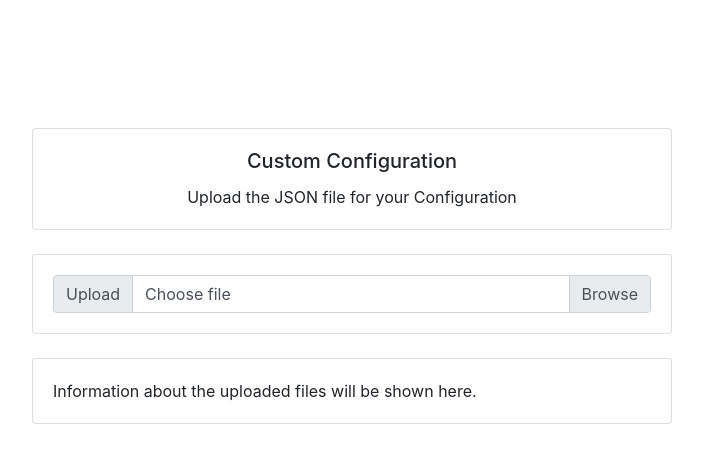
After one commit to gheorghitamutu/IALegoFramework, a Flask app: page /custom_configuration in a window 1280 px wide. The commit adds this page. Shown: the top 463 px of the page, without its empty margins (288-991 px from the left). Run offline with Flask 2, Linux system fonts and the light colour scheme; some libraries are stand-ins or nearby versions.

Commit message:
added configuration check
the user can now check if the required configuration can be build (if the pieces exists) uploading a JSON file

Co-Authored-By: hmanuela <hmanuela@users.noreply.github.com>

```diff
--- a/main.py
+++ b/main.py
@@ -1,8 +1,6 @@
-from flask import Flask, Blueprint, redirect, url_for
-from flask import render_template
+from flask import Flask, Blueprint, redirect, url_for, render_template, request, json, jsonify
+from werkzeug.utils import secure_filename
 from threading import Thread
-from flask import request
-import json
 import os
 from configuration import CommonConfigurations, Configuration
 from piece import CommonPieces, Piece
@@ -178,10 +176,78 @@ def remove_user_made_configurations_files(path):
     return redirect(url_for('configurations'))
 
 
+@app.route('/custom_configuration')
+def custom_configuration():
+    return render_template('custom_configuration.html')
+
+
 @user_made_configurations_bp.route('/configurations/user_made/<path:path>')
 def render_user_configuration_file(path):
     configuration_template_name = os.path.join('{}.html'.format(path))
     return render_template(configuration_template_name)
+
+
+def allowed_file(filename):
+    return '.' in filename and filename.rsplit('.', 1)[1].lower() in ['json']
+
+
+@app.route('/custom_configuration/upload_result', methods=['POST'])
+def configuration_upload():
+    data = dict()
+    file_path = ''
+
+    file = request.files['upload_file']
+    # if user does not select file, browser also
+    # submit an empty part without filename
+    if file.filename == '':
+        data = {'success': False,
+                'supported': False,
+                'message': 'No selected file!'}
+    elif file and allowed_file(file.filename):  # json only
+        filename = secure_filename(file.filename)
+
+        file_path = os.path.join(app.config['UPLOAD_FOLDER'], filename)
+        file.save(file_path)
+    else:
+        data = {'success': False,
+                'supported': False,
+                'message': 'File type not allowed!'}
+
+    supported = True
+
+    if file_path != '':
+        with open(file_path, 'r') as f:
+            json_object = json.load(f)
+
+            if 'matrix-3d' in json_object:
+                matrix_3d = json_object['matrix-3d']
+
+                for matrix in matrix_3d:
+                    matrix_supported = False
+
+                    for name, piece in CommonPieces.items():
+                        if matrix == piece.matrix:
+                            matrix_supported = True
+                            break
+
+                    if not matrix_supported:
+
+                        """
+                            TODO: check user made pieces?
+                        """
+
+                        supported = False
+                        break
+            else:
+                supported = False
+    else:
+        supported = False
+
+    if len(data) == 0:
+        data = {'success': True,
+                'supported': supported,
+                'message': ''}
+    return jsonify(data)
 
 
 def init_components():
@@ -204,7 +270,6 @@ def init_components():
             configuration = Configuration(name=name, pieces=None, user_made=user_made, pieces_names=pieces_names)
             configuration.output_piece_plotly()
 
-#
     # make sure that all pieces are built
     for name, piece in CommonPieces.items():
         piece.output_piece_plotly()
@@ -230,6 +295,9 @@ if __name__ == '__main__':
     thread = Thread(target=init_components)
     thread.start()
 
+    app.config['UPLOAD_FOLDER'] = os.path.join('web', 'uploads')
+    app.config['MAX_CONTENT_LENGTH'] = 16 * 1024 * 1024  # 16  -> raises RequestEntityTooLarge exception
+
     app.register_blueprint(pieces_bp)
     app.register_blueprint(configurations_bp)
     app.register_blueprint(user_made_pieces_bp)
--- a/web/static/css/stylesheet.css
+++ b/web/static/css/stylesheet.css
@@ -19,3 +19,7 @@ body {
     padding: 10px;
     margin: 1em;
 }
+
+#myalert {
+    margin: 1%
+}
--- /dev/null
+++ b/web/static/js/upload.js
@@ -0,0 +1,80 @@
+document.addEventListener('DOMContentLoaded', function() {
+    console.log('DomContentLoaded listener!');
+
+    let xhr = new XMLHttpRequest();
+    let uploaded_file_details = document.getElementById('uploaded_file_details');
+    let uploaded_file_current_innerHTML = '';
+    let at_least_one_file_uploaded = false;
+    let delete_default_message = true;
+
+    document.getElementById('inputGroupFile01').addEventListener('change', function(e) {
+        if (delete_default_message) {
+            uploaded_file_details.innerHTML = '';
+            delete_default_message = false;
+        }
+
+        let file_to_upload = this.files[0];
+
+        if (file_to_upload != null) {
+            let data = new FormData();
+            data.append('upload_file', file_to_upload);
+
+            let url = this.getAttribute('data');
+            xhr.open("POST", url, true);
+            xhr.send(data);
+
+            if (at_least_one_file_uploaded == true) {
+                uploaded_file_current_innerHTML += '<br>';
+            }
+
+            uploaded_file_current_innerHTML += '<div class="card text-center"><div class="card-body"><div class="row">';
+            uploaded_file_current_innerHTML += '<div class="col alert alert-dark" role="alert" id="myalert">' + file_to_upload.name.trim() + '</div>';
+        }
+        else {
+            console.log('File not picked!');
+        }
+
+        this.value = null; // set it on null in order to trigger it when the user tries to upload the same file consecutively
+    });
+
+    xhr.onreadystatechange = function() {
+        if (xhr.readyState == XMLHttpRequest.DONE) {
+            if( xhr.status == 200) {
+                console.log(xhr.responseText);
+
+                let objectJSON = JSON.parse(xhr.responseText);
+
+                if (objectJSON['success'] == true) {
+                    uploaded_file_current_innerHTML += '<div class="col alert alert-success" role="alert" id="myalert">uploaded</div>';
+
+                    if (objectJSON['supported'] == true) {
+                        uploaded_file_current_innerHTML += '<div class="col alert alert-success" role="alert" id="myalert">supported</div>';
+                    }
+                    else {
+                        uploaded_file_current_innerHTML += '<div class="col alert alert-danger" role="alert" id="myalert">supported</div>';
+                    }
+                }
+                else {
+                    uploaded_file_current_innerHTML += '<div class="col alert alert-danger" role="alert" id="myalert">uploaded</div>';
+                }
+
+                if (objectJSON['message'] != '') {
+                    uploaded_file_current_innerHTML += '<div class="col-ms-2 alert alert-dark" role="alert" id="myalert">' + objectJSON['message'] + '</div>';
+                }
+
+            }
+            else {
+                console.log('There has been an error uploading the file!');
+                uploaded_file_current_innerHTML += '<div class="col alert alert-danger" role="alert" id="myalert">There has been an error uploading the file! </div>';
+            }
+
+            uploaded_file_current_innerHTML += '</div></div></div>';
+
+            uploaded_file_details.innerHTML += uploaded_file_current_innerHTML;
+            uploaded_file_current_innerHTML = '';
+
+            at_least_one_file_uploaded = true;
+        }
+    };
+
+}, false);
--- /dev/null
+++ b/web/templates/public/custom_configuration.html
@@ -0,0 +1,52 @@
+{% extends "layout.html" %}
+{% block title %}
+     {{ super() }}
+{% endblock %}
+{% block head %}
+     <script src="{{ url_for('static', filename='js/upload.js') }}"></script>
+     {{ super() }}
+{% endblock %}
+
+{% block content %}
+
+<div class="row row-cols-1 row-cols-md-1">
+     <div class="col mb-4">
+
+          <div class="card text-center">
+               <div class="card-body">
+                   <h5 class="card-title">Custom Configuration</h5>
+                   <p class="card-text">Upload the JSON file for your Configuration</p>
+               </div>
+          </div>
+
+          <br>
+
+          <div class="card">
+               <div class="card-body">
+
+                    <div class="input-group">
+                         <div class="input-group-prepend">
+                              <span class="input-group-text" id="inputGroupFileAddon01">Upload</span>
+                         </div>
+                         <div class="custom-file">
+                              <input type="file" class="custom-file-input" id="inputGroupFile01" aria-describedby="inputGroupFileAddon01" data="{{ url_for('configuration_upload') }}">
+                              <label class="custom-file-label" for="inputGroupFile01" id="file-picked">Choose file</label>
+                         </div>
+                    </div>
+
+               </div>
+          </div>
+
+          <br>
+
+          <div class="card">
+               <div class="card-body" id="uploaded_file_details">
+                    Information about the uploaded files will be shown here.
+               </div>
+          </div>
+
+
+     </div>
+</div>
+
+{% endblock %}
--- a/web/templates/public/index.html
+++ b/web/templates/public/index.html
@@ -47,7 +47,7 @@
                         Are there the pieces required for your Configuration?
                         Check it below.
                     </p>
-                    <a href="#" class="btn btn-info btn-block">Go</a>
+                    <a href="{{ url_for('custom_configuration') }}" class="btn btn-info btn-block">Go</a>
                 </div>
             </div>
 
```
Also changed, not shown: web/uploads/test_should_be_able_to_build_this_configuration.json (added, +7 -0 lines).
